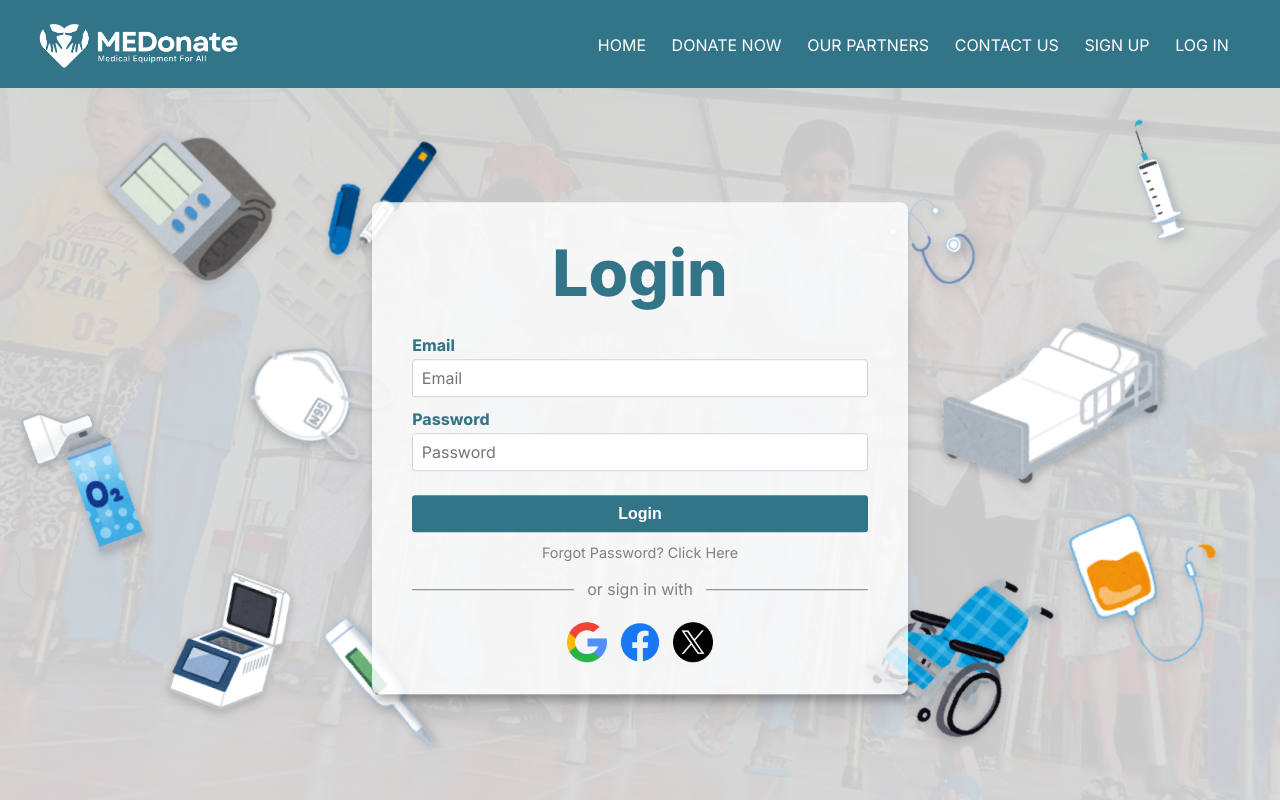
After one commit to lalapromax/WebDev, a Flask app: template templates/contactus.html in a window 1280 px wide. The commit adds this page. Run offline with Flask 3, Linux system fonts and the light colour scheme; the template is opened without the code that fills it, so the values that code supplies are empty.

Commit message:
a lot of stuff

```diff
--- a/static/css/style.css
+++ b/static/css/style.css
@@ -436,6 +436,20 @@ a.forgot-password{
     font-family: "Inter", sans-serif;
 }
 
+@media (max-width: 550px){
+    .divider hr {
+        border-top: 1px solid #327589;
+    }
+
+    .divider span {
+        color: #327589;
+    }
+
+    a.forgot-password{
+        color: #2a6a7d;
+    }
+}
+
 .signin-icons {
     display: flex;
     justify-content: center;
--- a/static/main.js
+++ b/static/main.js
@@ -21,11 +21,12 @@ function toggleMenu() {
 
     // Add / remove / reposition stickers here. x & y are % of viewport.
     const ITEM_CONFIG = [
-        { src: '/static/assets/bloodpressure.png', x: 17,  y: 25, size: '20vh', baseRot: 45 },
+        { src: '/static/assets/insulin.png', x: 30,  y: 25, size: '15vh', baseRot: 0 },
+        { src: '/static/assets/bloodpressure.png', x: 15,  y: 25, size: '20vh', baseRot: 45 },
         { src: '/static/assets/oxygenbottle.png', x: 7,  y: 60, size: '20vh', baseRot: -20 },
         { src: '/static/assets/mask.png', x:25,  y: 50, size: '18vh', baseRot: 30 },
         { src: '/static/assets/pcr.png', x: 18,  y: 80, size: '18vh', baseRot: 15 },
-        { src: '/static/assets/thermometer.png', x: 32,  y: 85, size: '20vh', baseRot: -67 },
+        { src: '/static/assets/thermometer.png', x: 30,  y: 85, size: '20vh', baseRot: -67 },
         { src: '/static/assets/needle.png', x: 90, y: 23    , size: '15vh', baseRot: -45 },
         { src: '/static/assets/stethoscope.png', x: 73, y: 30, size: '14vh', baseRot: -45 },
         { src: '/static/assets/bed.png', x: 82, y: 50, size: '30vh', baseRot: 0 },
@@ -33,12 +34,12 @@ function toggleMenu() {
         { src: '/static/assets/wheelchair.png', x: 75, y: 81, size: '22vh', baseRot: 30 },
     ];
 
-    const REPEL_RADIUS   = 1140;    // px, how close the cursor needs to get
-    const REPEL_STRENGTH = 200;   // push force
+    const REPEL_RADIUS   = 1140;   // px, how close the cursor needs to get
+    const REPEL_STRENGTH = 200;    // push force
     const FRICTION       = 0.94;   // velocity kept per frame
     const RESTITUTION    = 0.6;    // bounce energy kept off screen edges
-    const HOME_PULL      = 0.004; // gentle drift back to resting spot
-    const THROW_BOOST    = 2.2;    // multiplies release velocity for a snappier throw
+    const HOME_PULL      = 0.004;  // gentle drift back to resting spot
+    const THROW_BOOST    = 6.7;    // multiplies release velocity for a snappier throw
 
     let mouseX = -9999, mouseY = -9999, mouseActive = false;
 
--- /dev/null
+++ b/templates/contactus.html
@@ -0,0 +1,38 @@
+{% extends "base.html" %}
+
+<body>
+    {% block content %}
+    <div>
+        <img src="/static/assets/default-background.png" class="background-img">
+        <div class="form-card">
+            <form method="POST" class="login-form">
+                <h1 class="big-title">Login</h1>
+                <div class="form-group">
+                    <label>Email</label>
+                    <input type="text" name="email" placeholder="Email" required>
+                </div>
+                <div class="form-group">
+                    <label>Password</label>
+                    <input type="password" name="password" placeholder="Password" required>
+                </div>
+                <button type="submit" class="login-btn">Login</button>
+                <a href="https://www.youtube.com/watch?v=dQw4w9WgXcQ" class="forgot-password">
+                    Forgot Password? Click Here
+                </a>
+                <br>
+                <div class="divider">
+                    <hr>
+                    <span>or sign in with</span>
+                    <hr>
+                </div>
+                <div class="signin-icons">
+                    <img class="signin-icon" src="/static/assets/google.png" onclick="window.location.href='/login/google'">
+                    <img class="signin-icon" src="/static/assets/facebook.png" onclick="window.open('https://www.facebook.com', '_blank')">
+                    <img class="signin-icon" src="/static/assets/twitter.png" onclick="window.open('https://www.twitter.com', '_blank')">
+                </div>
+            </form>
+        </div>
+        <div class="floating-items" id="floatingItems"></div>
+    </div>
+    {% endblock %}
+</body>
```
Also changed, not shown: static/assets/insulin.png (added).
